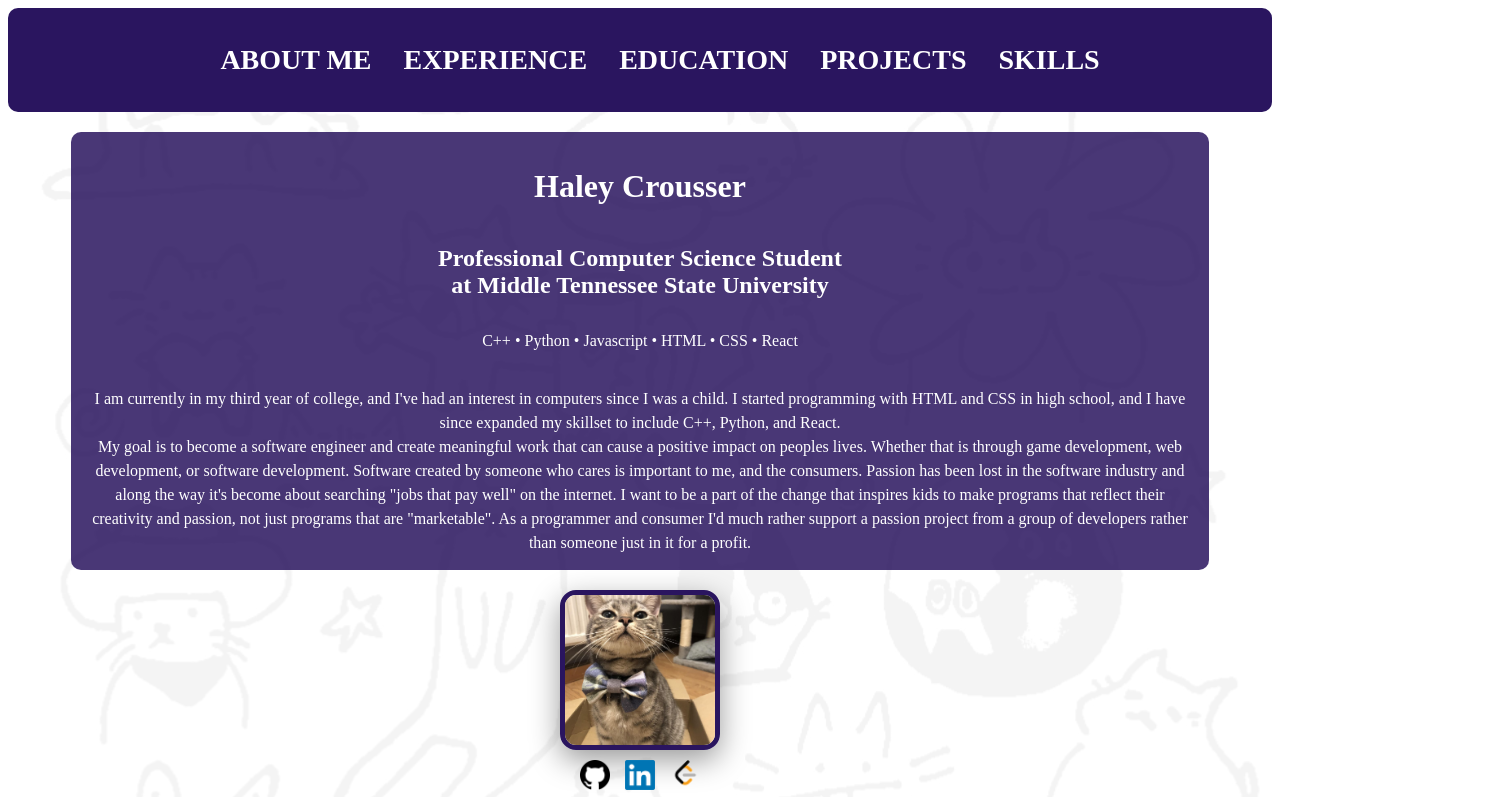
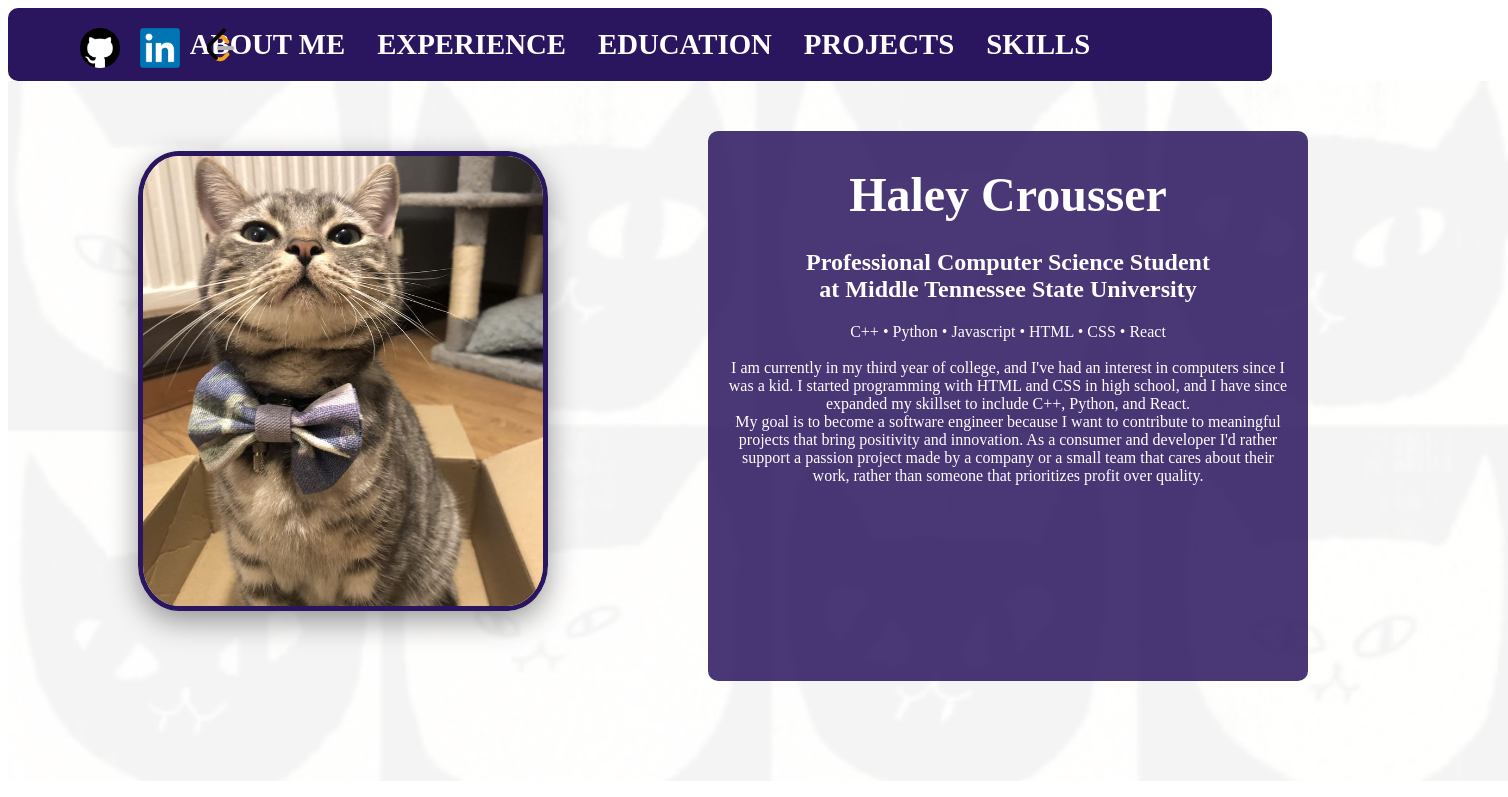
Before and after one commit to haleycrousser/MyWebsiteResume, a React (Vite) app in the folder myResumeWebsite/: page / in a window 1280 px wide. Shown: the top 797 px of the page, 1508 px wide, since content can reach past the window. Built offline with nearby package versions, Linux system fonts and the light colour scheme.

Commit message:
fixed positioning

```diff
--- a/myResumeWebsite/src/Components/Header.jsx
+++ b/myResumeWebsite/src/Components/Header.jsx
@@ -4,6 +4,23 @@ function Header() {
 
     return(
         <header className = "header">
+
+            <div className="socials">
+
+                <a href="https://github.com/haleycrousser" target="_blank" rel="noopener noreferrer">
+                    <img src="/github.png" className="socialIcon"/>
+                </a>
+
+                <a href="https://www.linkedin.com/in/haleycrousser/" target="_blank" rel="noopener noreferrer">
+                    <img src="/LinkedIn.png" className="socialIcon"/>
+                </a>
+
+                <a href="https://leetcode.com/u/haleycrousser/" target="_blank" rel="noopener noreferrer">
+                    <img src="/leetcode.png" className="socialIcon"/>
+                </a>
+
+            </div>
+
             <nav>
                 <ul className = "nav-links">
                     <li><Link to = "/">ABOUT ME</Link></li>
--- a/myResumeWebsite/src/Pages/AboutMe.jsx
+++ b/myResumeWebsite/src/Pages/AboutMe.jsx
@@ -75,24 +75,19 @@ function AboutMe() {
 
 
                  <div className="textbox">
-                    <h1>Haley Crousser</h1>
-                    <h2>Professional Computer Science Student<br></br>at Middle Tennessee State University</h2>
+                    <h1>
+                        <span style={{fontSize: "2em"}}>Haley Crousser </span><br></br><br></br>
+                        Professional Computer Science Student<br></br>at Middle Tennessee State University
+                    </h1>
                     <p1>C++ • Python • Javascript • HTML • CSS • React<br></br></p1>
                     <p2><br></br>I am currently in my third year of college, and I've had an interest
-                        in computers since I was a child. I started programming with HTML and
+                        in computers since I was a kid. I started programming with HTML and
                         CSS in high school, and I have since expanded my skillset to include C++,
                         Python, and React.<br></br>
-                        My goal is to become a software engineer and create meaningful work
-                        that can cause a positive impact on peoples lives. Whether that is through
-                        game development, web development, or software development. Software created
-                        by someone who cares is important to me, and the consumers. Passion has been
-                        lost in the software industry and along the way it's become about searching
-                        "jobs that pay well" on the internet. I want to be a part of the change that
-                        inspires kids to make programs that reflect their creativity and passion,
-                        not just programs that are "marketable". As a programmer and consumer
-                        I'd much rather support a passion project from a group of developers rather
-                        than someone just in it for a profit.<br></br>
-
+                        My goal is to become a software engineer because I want to contribute to
+                        meaningful projects that bring positivity and innovation. As a consumer and developer
+                        I'd rather support a passion project made by a company or a small team that cares about their work, rather than
+                         someone that prioritizes profit over quality. <br></br>
 
                     </p2>
                 </div>
@@ -102,22 +97,6 @@ function AboutMe() {
                     <img src="/profilePic.jpg" id="profilePic" />
                 </div>
 
-
-                <div className="socials">
-
-                <a href="https://github.com/haleycrousser" target="_blank">
-                    <img src="/github.png" className="socialIcon"/>
-                </a>
-
-                <a href="https://www.linkedin.com/in/haleycrousser/" target="_blank">
-                    <img src="/LinkedIn.png" className="socialIcon"/>
-                </a>
-
-                <a href="https://leetcode.com/u/haleycrousser/" target="_blank">
-                    <img src="/leetcode.png" className="socialIcon"/>
-                </a>
-
-            </div>
             </div>
 
 
--- a/myResumeWebsite/src/index.css
+++ b/myResumeWebsite/src/index.css
@@ -2,11 +2,15 @@
 .header {
     display: flex;
     justify-content: center;
-    text-align: center;
+    align-items: center;
     background-color: #2a155f;
     width: 100%;
     padding: 20px 0;
     border-radius: 10px;
+
+    /* Make it wrap nicely on small screens */
+    flex-wrap: wrap;
+    box-sizing: border-box;
 }
 
 .nav-links {
@@ -15,22 +19,26 @@
     align-items: center;
     justify-content: center;
     gap: 2rem;
-    flex-wrap: wrap;
+    flex-wrap: wrap; /* allow wrapping on small screens */
+    width: 100%; /* full width to center content */
+    padding: 0;
+    margin: 0;
 }
 
 .nav-links a {
     text-decoration: none;
     color: #ffffff;
     font-weight: bold;
-    font-size: 28px; /* fixed font size */
+    font-size: 1.8rem;
     font-family: "Gluten", cursive;
+    text-align: center; /* centers text if wrapped */
 }
 
 /* ===== Container & Background ===== */
 #container {
     position: relative;
-    width: 1200px; /* fixed desktop width */
-    height: 900px; /* fixed desktop height */
+    width: 1500px; /* fixed desktop width */
+    height: 700px; /* fixed desktop height */
     margin: 0 auto; /* center container horizontally */
     overflow: hidden;
 }
@@ -56,7 +64,7 @@
     top: 50px; /* fixed top position */
     left: 700px; /* fixed left position */
     width: 600px;
-    height: 650px;
+    height: 550px;
     z-index: 4;
 
     font-family: "Gluten", cursive;
@@ -69,30 +77,23 @@
 
     display: flex;
     flex-direction: column;
-    justify-content: center;
-    align-items: center;
     text-align: center;
 }
 
-.textbox h1 {
-    font-size: 2.8rem;
+
+h1 {
+    font-size: 1.5rem;
     margin-bottom: 20px;
 }
 
-.textbox p1,
-.textbox p2 {
-    font-size: 18px;
-    line-height: 1.5;
-    margin-top: 10px;
-}
 
 /* ===== Profile Picture ===== */
 .imagebox {
     position: absolute;
-    top: 50px; /* fixed top */
-    left: 50px; /* fixed left */
-    width: 300px;
-    height: 350px;
+    top: 70px; /* fixed top */
+    left: 130px; /* fixed left */
+    width: 400px;
+    height: 450px;
     border: 5px solid #2a155f;
     border-radius: 10%;
     box-shadow: 0 10px 30px rgba(0,0,0,0.4);
@@ -102,9 +103,6 @@
     z-index: 3;
 }
 
-.imagebox:hover {
-    transform: scale(1.05);
-}
 
 #profilePic {
     width: 100%;
@@ -115,8 +113,8 @@
 /* ===== Social Icons ===== */
 .socials {
     position: absolute;
-    top: 650px; /* fixed vertical position */
-    left: 200px; /* fixed horizontal */
+    top: 28px; /* fixed vertical position */
+    left: 80px; /* fixed horizontal */
     display: flex;
     gap: 20px;
     z-index: 4;
@@ -134,8 +132,7 @@
 }
 
 /* ===== Mobile Responsiveness ===== */
-@media (max-width: 768px) {
-
+@media (max-width: 480px) {
     .header {
         padding: 10px 0;
     }
@@ -148,6 +145,9 @@
         font-size: 1.4rem;
     }
 }
+
+@media (max-width: 1080px) {
+
 
     #container {
         width: 100%; /* fill screen */
@@ -162,7 +162,7 @@
         width: 90%;
         height: auto;
         margin: 20px auto;
-        padding: 15px;
+        padding: 5px;
     }
 
     .textbox h1 {
@@ -198,7 +198,7 @@
     .socialIcon {
         width: 30px;
     }
-
+}
 
 @media (max-width: 480px) {
     .textbox h1 {
```
Also changed, not shown: myResumeWebsite/public/kittyBackground.jpg.
